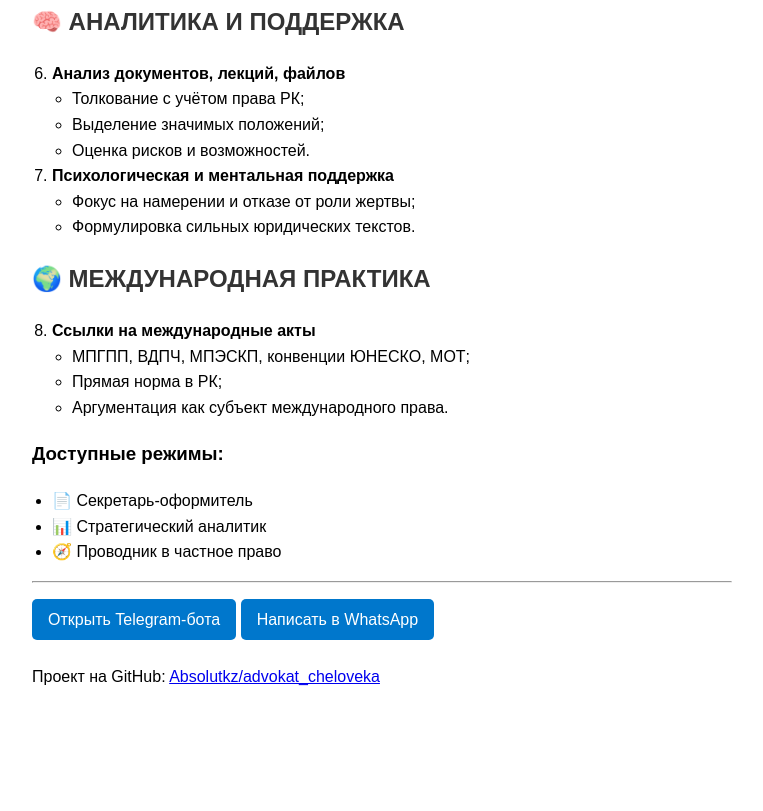
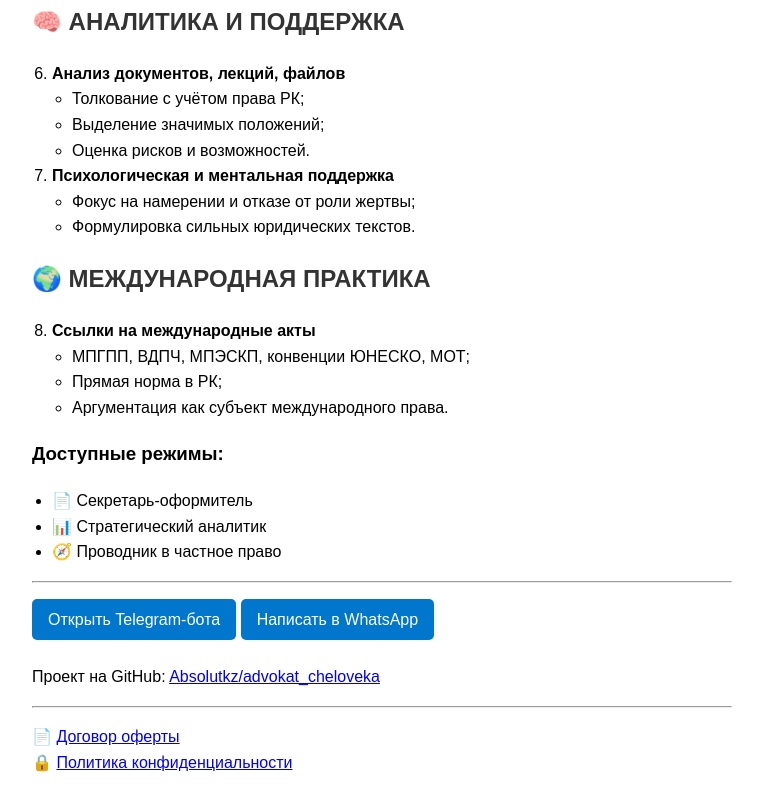
Before and after one commit to Absolutkz/advokat_cheloveka, a plain HTML site: page index.html in a window 1280 px wide. Shown: the part 1494-2305 px from the top of the page, without its empty margins (208-971 px from the left). Before the commit the page ends 2224 px from the top, so only its background shows below. Drawn offline with Linux system fonts and the light colour scheme.

Commit message:
Update index.html

```diff
--- a/index.html
+++ b/index.html
@@ -146,6 +146,11 @@
 <a href="https://t.me/human_advocate_bot" class="button" target="_blank">Открыть Telegram-бота</a>
 <a href="https://wa.me/77085357032" class="button" target="_blank">Написать в WhatsApp</a>
   <p>Проект на GitHub: <a href="https://github.com/Absolutkz/advokat_cheloveka" target="_blank">Absolutkz/advokat_cheloveka</a></p>
+<hr />
+<p>
+  📄 <a href="oferta.html" target="_blank">Договор оферты</a><br />
+  🔒 <a href="privacy.html" target="_blank">Политика конфиденциальности</a>
+</p>
 
 </body>
 </html>
```
